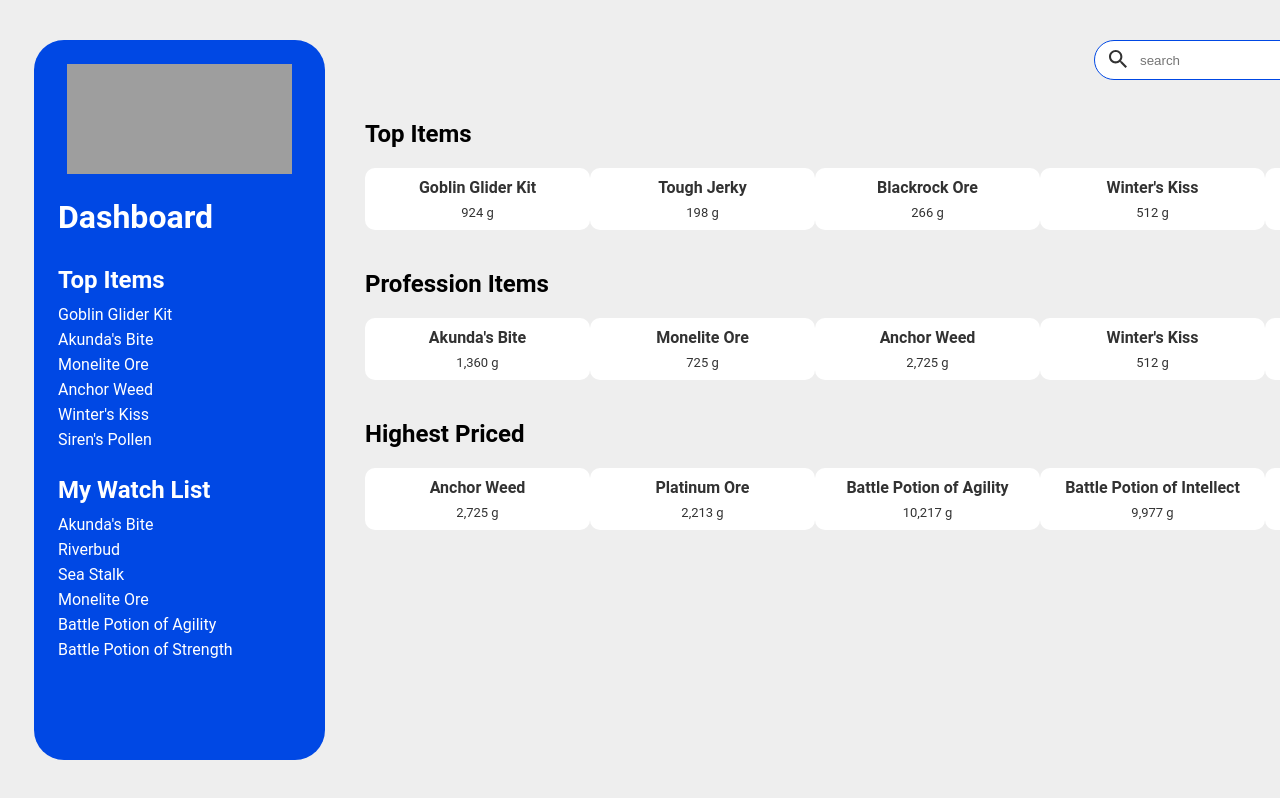
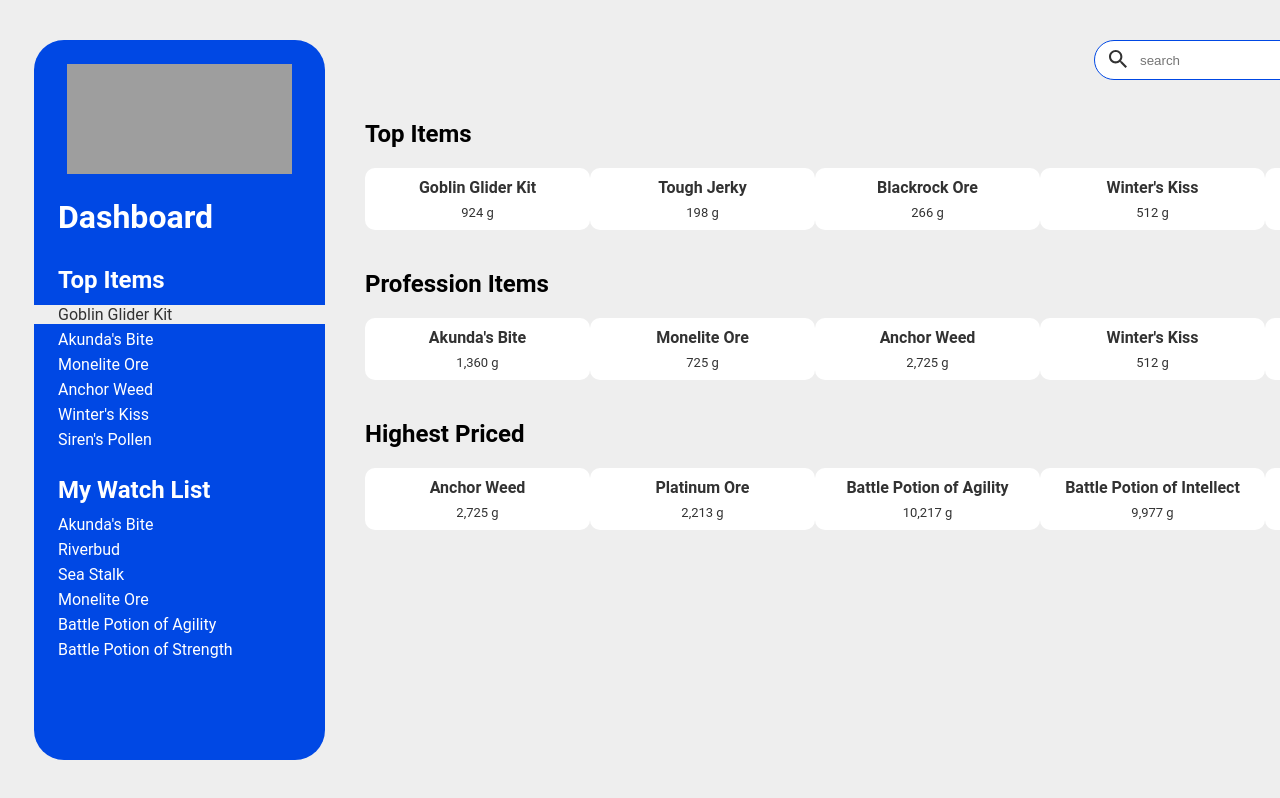
Before and after one commit to JoshTag/brainstation-capstone, a React (Create React App) app in the folder client/: page /dashboard in a window 1280 px wide. In both pictures the pointer is over the link "Goblin Glider Kit". Shown: the top 798 px of the page. Built offline with nearby package versions, Linux system fonts and the light colour scheme; grey boxes are pictures that could not be loaded.

Commit message:
hover fixed on sideboard

```diff
--- a/client/src/Components/Sideboard/Sideboard.scss
+++ b/client/src/Components/Sideboard/Sideboard.scss
@@ -96,7 +96,7 @@
     justify-content: center;
 }
 
-.dashboard__card__profileContainer__items:hover {
+.dashboard__card__profileContainer__item:hover {
     background: $color-grey;
     color: $color-black;
     transition: 0.3s;
```
